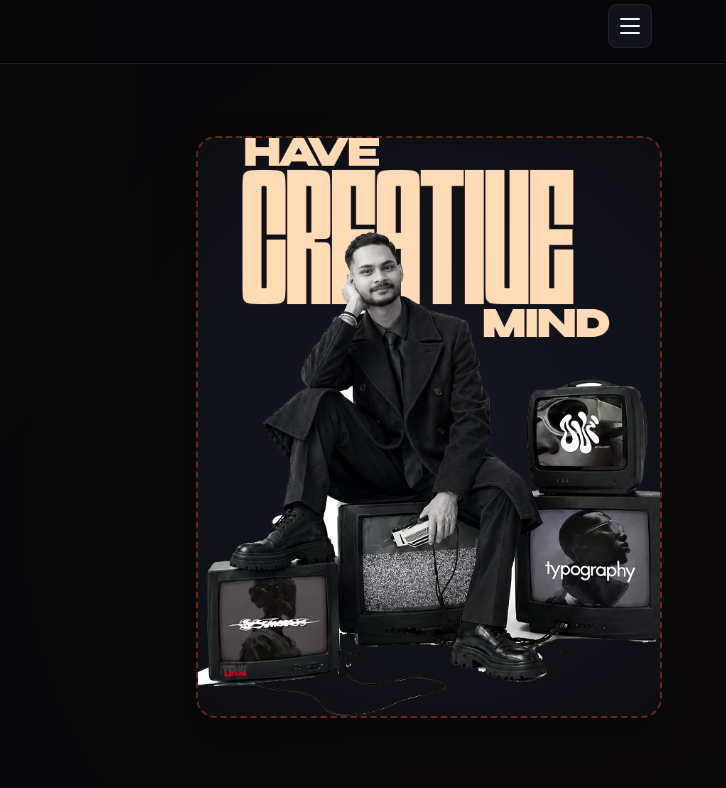
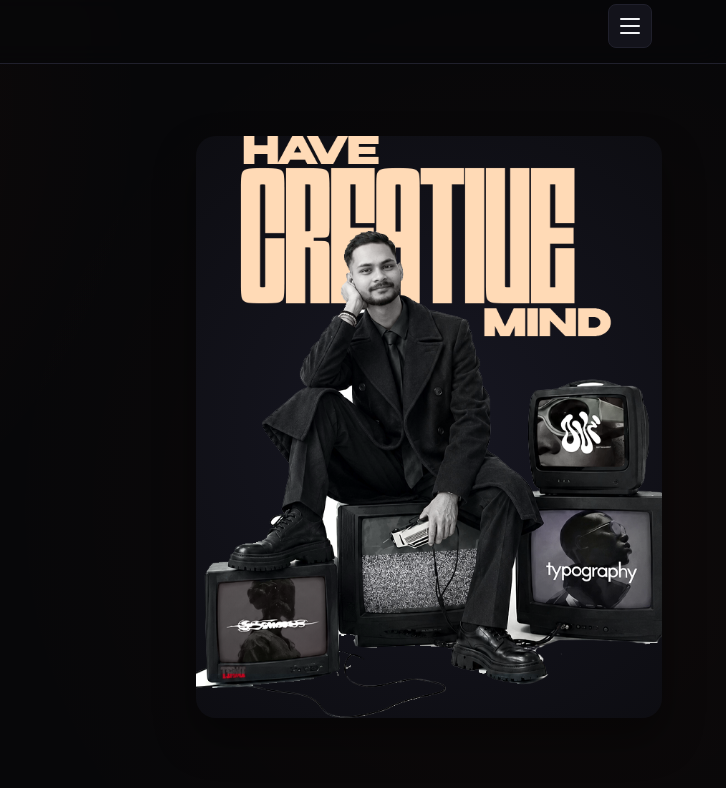
Before and after one commit to amamg6306-netizen/aditya_portfolio, a plain HTML site: page index.html in a window 1280 px wide. Shown: the part 12-800 px from the top of the page, 554-1280 px from the left. Drawn offline with nearby package versions, Linux system fonts and the light colour scheme.

```diff
--- a/style.css
+++ b/style.css
@@ -563,7 +563,7 @@
 .image-card {
   position: relative;
   background: var(--bg-card);
-  border: 1px solid var(--border-subtle);
+  border: none;
   border-radius: var(--radius-lg);
   overflow: hidden;
   box-shadow: 0 20px 40px rgba(0, 0, 0, 0.4);
@@ -571,7 +571,7 @@
 
 .hero-image-card {
   aspect-ratio: 4 / 5;
-  border: 2px dashed rgba(255, 94, 20, 0.35);
+  border: none;
   background: radial-gradient(circle at center, #171722 0%, #0d0d12 100%);
 }
 
```
